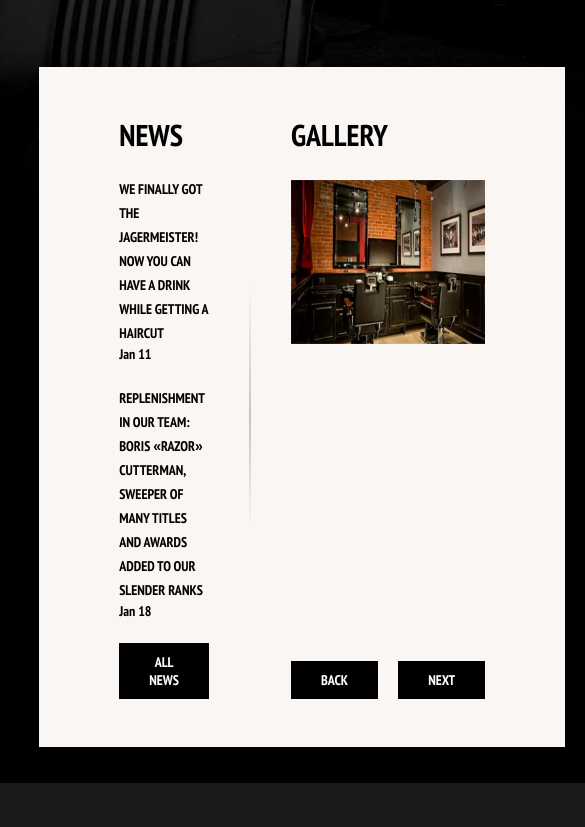
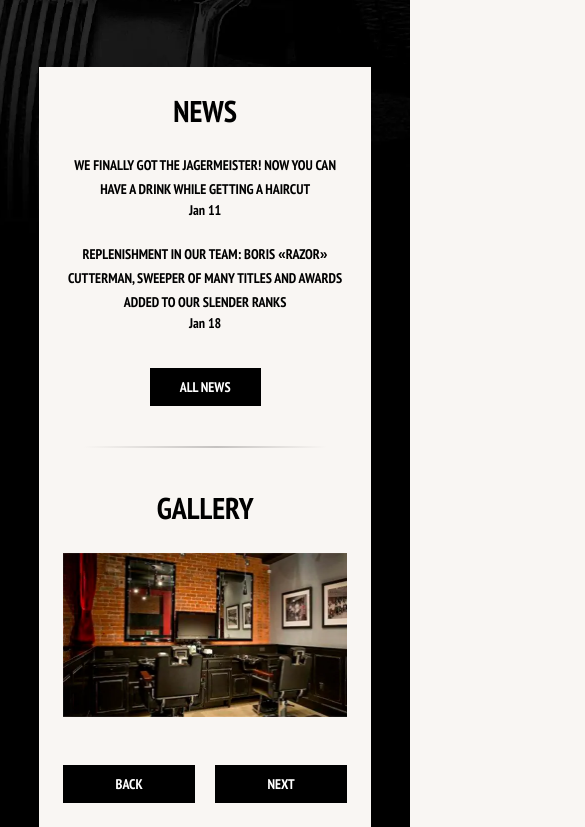
Before and after one commit to ViksPiks/barbershop, a website built with Vite: page src/index.html in a window 390 px wide. Shown: the part 929-1756 px from the top of the page, 585 px wide, since content can reach past the window. Built offline with nearby package versions, Linux system fonts and the light colour scheme.

Commit message:
feat: add responsive for news and gallery sections

```diff
--- a/src/styles/blocks/gallery.css
+++ b/src/styles/blocks/gallery.css
@@ -22,3 +22,10 @@
 .news__button {
   width: 100%;
 }
+
+@media (width <= 900px) {
+  .gallery {
+    margin: 0 auto;
+    text-align: center;
+  }
+}
--- a/src/styles/blocks/news.css
+++ b/src/styles/blocks/news.css
@@ -19,3 +19,10 @@
   line-height: 24px;
   text-transform: uppercase;
 }
+
+@media (width <= 900px) {
+  .news {
+    justify-items: center;
+    text-align: center;
+  }
+}
--- a/src/styles/blocks/section-wrapper.css
+++ b/src/styles/blocks/section-wrapper.css
@@ -17,3 +17,28 @@
     rgb(197 194 192 / 0%) 93.75%
   );
 }
+
+@media (width <= 900px) {
+  .section-wrapper {
+    grid-template-rows: 1fr min-content 1fr;
+    grid-template-columns: 1fr;
+  }
+
+  .section-wrapper__devider {
+    width: 278px;
+    height: 2px;
+    background-image: linear-gradient(
+      90deg,
+      rgb(197 194 192 / 0%) 6.25%,
+      #c5c2c0 54.17%,
+      rgb(197 194 192 / 0%) 93.75%
+    );
+    justify-self: center;
+  }
+}
+
+@media (width <= 500px) {
+  .section-wrapper {
+    padding: 24px;
+  }
+}
```
